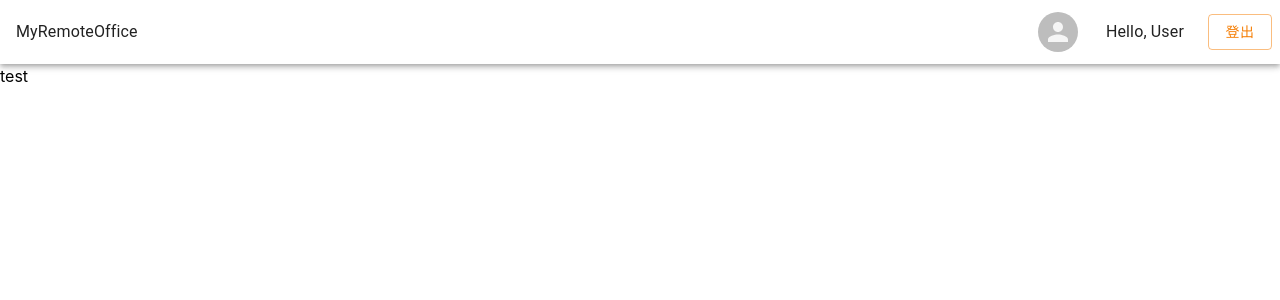
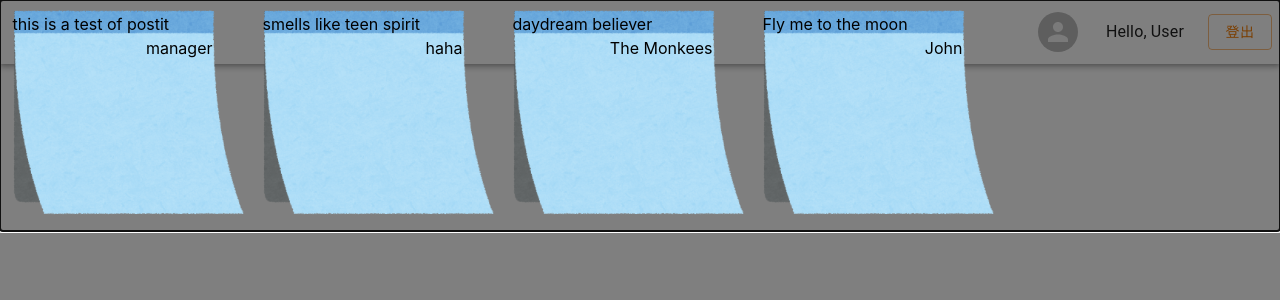
Before and after one commit to zx123497/hackathon, a React (Create React App) app: page /test in a window 1280 px wide. Shown: the top 300 px of the page. Built offline with nearby package versions, Linux system fonts and the light colour scheme.

Commit message:
testing postit

```diff
--- a/src/components/Modal/Modal.js
+++ b/src/components/Modal/Modal.js
@@ -1,16 +1,16 @@
-import React from 'react';
-import { makeStyles } from '@material-ui/core';
-import Modal from '@material-ui/core/Modal';
-import Fade from '@material-ui/core/Fade';
-import Loader from '../../components/Loader/Loader';
+import React from "react";
+import { makeStyles } from "@material-ui/core";
+import Modal from "@material-ui/core/Modal";
+import Fade from "@material-ui/core/Fade";
+import Loader from "../../components/Loader/Loader";
 
-const useStyles = makeStyles(theme => ({
+const useStyles = makeStyles((theme) => ({
   Modal: {
-        display: 'flex',
-        flexDirection: 'column',
-        justifyContent: 'center',
-        alignItems: 'center',
-        '& .modalBody': {
+    display: "flex",
+    flexDirection: "column",
+    justifyContent: "center",
+    alignItems: "center",
+    "& .modalBody": {
       position: "relative",
       background: theme.palette.background.paper,
       outline: 0,
@@ -26,17 +26,17 @@ const useStyles = makeStyles(theme => ({
         top: "0%",
         left: "0%",
         display: "flex",
-                backgroundColor: `${theme.palette.background.paper}AA`
+        backgroundColor: `${theme.palette.background.paper}AA`,
       },
-            '& .modalContent': {
+      "& .modalContent": {
         width: "100%",
         height: "100%",
-                boxSizing: 'border-box',
-                padding: '2rem',
-                overflow: "auto"
-            }
-        }
-    }
+        boxSizing: "border-box",
+        padding: "2rem",
+        overflow: "auto",
+      },
+    },
+  },
 }));
 
 const MyModal = (props) => {
@@ -52,14 +52,14 @@ const MyModal = (props) => {
     >
       <Fade in={props.opened}>
         <div className="modalBody">
-                    <div className="modalContent">
-                        {props.children}
-                    </div>
+          <div className="modalContent">{props.children}</div>
           {props.loading ? (
             <div className="loadingBlock">
-                            <Loader/>
+              <Loader />
             </div>
-                    ):""}
+          ) : (
+            ""
+          )}
         </div>
       </Fade>
     </Modal>
--- /dev/null
+++ b/src/components/PostitModal.js
@@ -0,0 +1,63 @@
+import React from "react";
+import { makeStyles } from "@material-ui/core/styles";
+import Modal from "@material-ui/core/Modal";
+import Box from "@material-ui/core/Box";
+import postitBlue from "./../assets/images/postit/postit_blue.png";
+
+const useStyles = makeStyles({
+  root: {
+    position: "relative",
+  },
+  img: {
+    width: "250px",
+  },
+  content: {
+    width: "250px",
+    position: "absolute",
+    top: "5%",
+    left: "5%",
+  },
+  author: {
+    textAlign: "right",
+    paddingRight: "50px",
+  },
+});
+
+const PostitModal = () => {
+  const classes = useStyles();
+
+  const postits = [
+    { id: 1, content: "this is a test of postit", author: "manager" },
+    { id: 2, content: "smells like teen spirit", author: "haha" },
+    { id: 3, content: "daydream believer", author: "The Monkees" },
+    { id: 4, content: "Fly me to the moon", author: "John" },
+  ];
+
+  const body = (
+    <Box display="flex" flexWrap="wrap">
+      {postits.map((postit) => (
+        <Box key={postit.id} className={classes.root}>
+          <img className={classes.img} src={postitBlue} alt={postit.content} />
+          <div className={classes.content}>
+            {postit.content}
+            <div className={classes.author}>{postit.author}</div>
+          </div>
+        </Box>
+      ))}
+    </Box>
+  );
+
+  return (
+    <div>
+      <Modal
+        open={true}
+        aria-labelledby="simple-modal-title"
+        aria-describedby="simple-modal-description"
+      >
+        {body}
+      </Modal>
+    </div>
+  );
+};
+
+export default PostitModal;
--- a/src/pages/Office.js
+++ b/src/pages/Office.js
@@ -18,6 +18,11 @@ const useStyles = makeStyles({
     position: "fixed",
     bottom: "1em",
     left: "2em",
+    "&:hover": {
+      transform: "scale(1.05)",
+      transition: "0.5s",
+      cursor: "pointer",
+    },
   },
   bulletinBoard: {
     maxHeight: "80%",
@@ -64,13 +69,24 @@ const Office = () => {
 
   const [modalOpenState, setModalOpenState] = useState({
     open: false,
+    body: <></>,
   });
 
   const handleModalOpen = () => {
+    // Not working now.
     setModalOpenState({ ...modalOpenState, open: true });
   };
+
   const handleBookshelf = () => {
     handleModalOpen();
+    const body = (
+      <>
+        <h3 className="title">~檔案櫃~</h3>
+        <div className="files"></div>
+        <Button className="uploadBtn">上傳檔案</Button>
+      </>
+    );
+    setModalOpenState({ ...modalOpenState, open: true, body });
   };
 
   const handleModalClose = () => {
@@ -84,7 +100,12 @@ const Office = () => {
       <div className="chatroom">
         <ChatRoom />
       </div>
-      <img className={classes.bookshelf} src={bookshelf} alt="bookshelf" />
+      <img
+        className={classes.bookshelf}
+        src={bookshelf}
+        alt="bookshelf"
+        onClick={handleBookshelf}
+      />
       <img
         className={classes.bulletinBoard}
         src={bulletinBoard}
@@ -103,9 +124,7 @@ const Office = () => {
         opened={modalOpenState.open}
         handleClose={handleModalClose}
       >
-        <h3 className="title">~檔案櫃~</h3>
-        <div className="files"></div>
-        <Button className="uploadBtn">上傳檔案</Button>
+        {modalOpenState.body}
       </Modal>
     </div>
   );
--- a/src/pages/test.js
+++ b/src/pages/test.js
@@ -1,11 +1,12 @@
-import React from 'react'
+import React from "react";
+import PostitModal from "../components/PostitModal";
 
 function test() {
-    return (
-        <div>
-            test
-        </div>
-    )
+  return (
+    <div>
+      <PostitModal />
+    </div>
+  );
 }
 
-export default test
+export default test;
```
Also changed, not shown: src/components/PostinModal.js (deleted, +0 -7 lines). Lines whose indentation alone changed are shown as unchanged.
